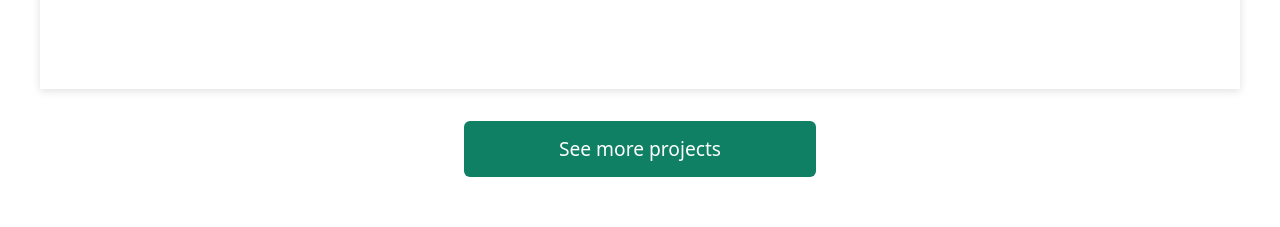
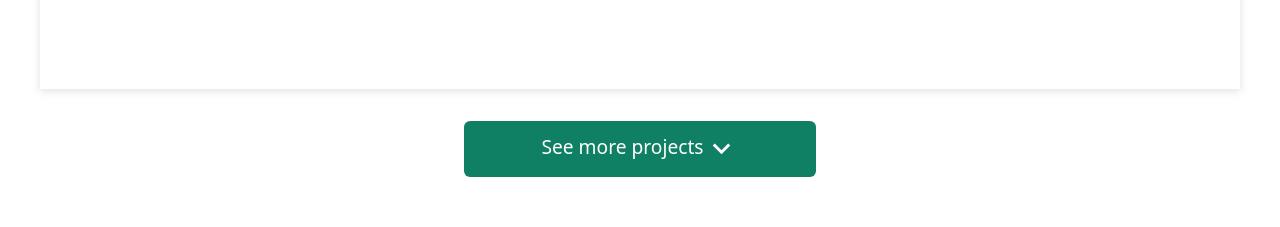
Before and after one commit to cleecoloma/portfolio-website, a React (Vite) app: page / in a window 1280 px wide. Shown: the part 3770-3997 px from the top of the page. Built offline with nearby package versions, Linux system fonts and the light colour scheme.

Commit message:
added up and down arrow to see more button

```diff
--- a/src/Components/Projects.jsx
+++ b/src/Components/Projects.jsx
@@ -1,8 +1,10 @@
 import React, { useState } from 'react';
 import Button from 'react-bootstrap/Button';
 import Card from 'react-bootstrap/Card';
+import data from '../data/data.json';
+import KeyboardArrowDownIcon from '@mui/icons-material/KeyboardArrowDown';
+import KeyboardArrowUpIcon from '@mui/icons-material/KeyboardArrowUp';
 import '../styles/Projects.css';
-import data from '../data/data.json';
 
 function Projects({ id }) {
   const projects = data.projects.slice(0, 3);
@@ -59,7 +61,8 @@ function Projects({ id }) {
           </Card.Body>
         </Card>
       ))}
-      {seeMore ? allProjects.map((project) => (
+      {seeMore
+        ? allProjects.map((project) => (
             <Card key={project.id} className='projects-card'>
               <Card.Img
                 src={'/images/' + project.name + '.png'}
@@ -101,9 +104,11 @@ function Projects({ id }) {
                 </div>
               </Card.Body>
             </Card>
-      )) : null}
+          ))
+        : null}
       <Button variant='success' id='see-more-button' onClick={handleClick}>
         See {seeMore ? 'less' : 'more'} projects
+        {seeMore ? <KeyboardArrowUpIcon /> : <KeyboardArrowDownIcon />}
       </Button>
     </div>
   );
--- a/src/Components/ProjectsDesktop.jsx
+++ b/src/Components/ProjectsDesktop.jsx
@@ -1,7 +1,9 @@
 import React, { useState } from 'react';
 import Button from 'react-bootstrap/Button';
+import data from '../data/data.json';
+import KeyboardArrowDownIcon from '@mui/icons-material/KeyboardArrowDown';
+import KeyboardArrowUpIcon from '@mui/icons-material/KeyboardArrowUp';
 import '../styles/ProjectsDesktop.css';
-import data from '../data/data.json';
 
 function ProjectsDesktop({ id }) {
   const projects = data.projects.slice(0, 3);
@@ -58,7 +60,8 @@ function ProjectsDesktop({ id }) {
           </div>
         </div>
       ))}
-      {seeMore ? allProjects.map((project) => (
+      {seeMore
+        ? allProjects.map((project) => (
             <div key={project.id} className='projects-desktop-card'>
               <img
                 src={'/images/' + project.name + '.png'}
@@ -100,9 +103,15 @@ function ProjectsDesktop({ id }) {
                 </div>
               </div>
             </div>
-      )) : null}
+          ))
+        : null}
       <Button id='desktop-see-more-button' onClick={handleClick}>
         See {seeMore ? 'less' : 'more'} projects
+        {seeMore ? (
+          <KeyboardArrowUpIcon fontSize='large' />
+        ) : (
+          <KeyboardArrowDownIcon fontSize='large' />
+        )}
       </Button>
     </div>
   );
```
Lines whose indentation alone changed are shown as unchanged.
